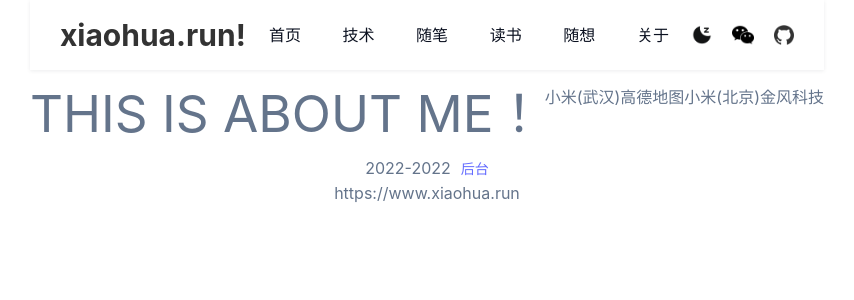
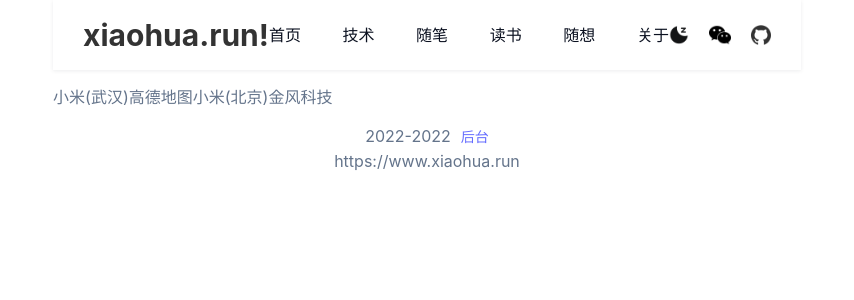
Before and after one commit to pengxiaohua/my-blog-web, a React (Vite) app: page /about-me in a window 1280 px wide. Shown: the top 300 px of the page, without its empty margins (213-1067 px from the left). Built offline with nearby package versions, Linux system fonts and the light colour scheme; what tailwindcss-dark-mode would draw is missing.

Commit message:
feat: 修改about me页面

```diff
--- a/src/pages/AboutMe/index.tsx
+++ b/src/pages/AboutMe/index.tsx
@@ -16,7 +16,6 @@ const AboutMe: FC<Props> = (props) => {
   return (
     <div className="about-me">
       <ContentWrap>
-        <h1>THIS IS ABOUT ME！</h1>
         <h3>小米(武汉)</h3>
         <h3>高德地图</h3>
         <h3>小米(北京)</h3>
```
